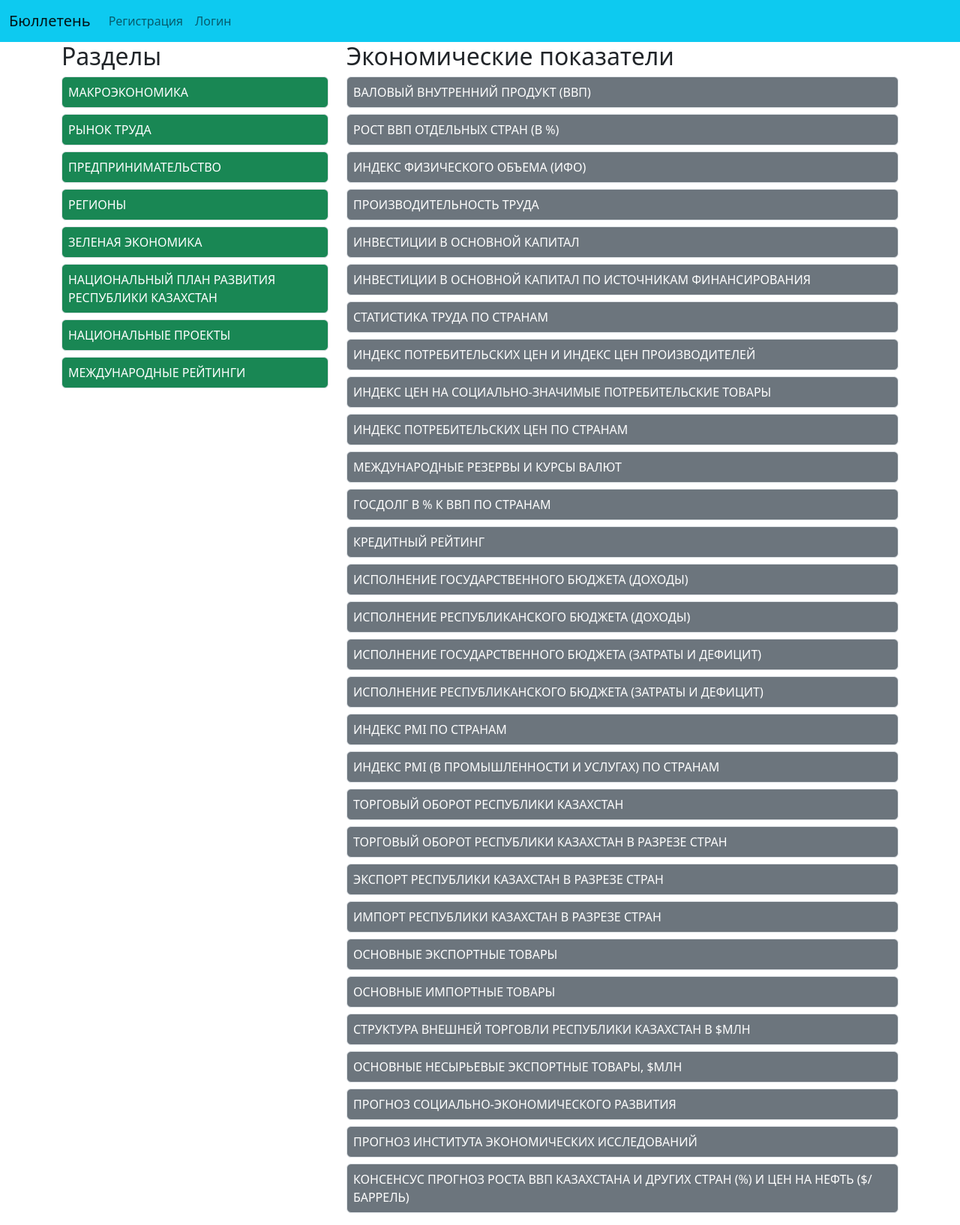
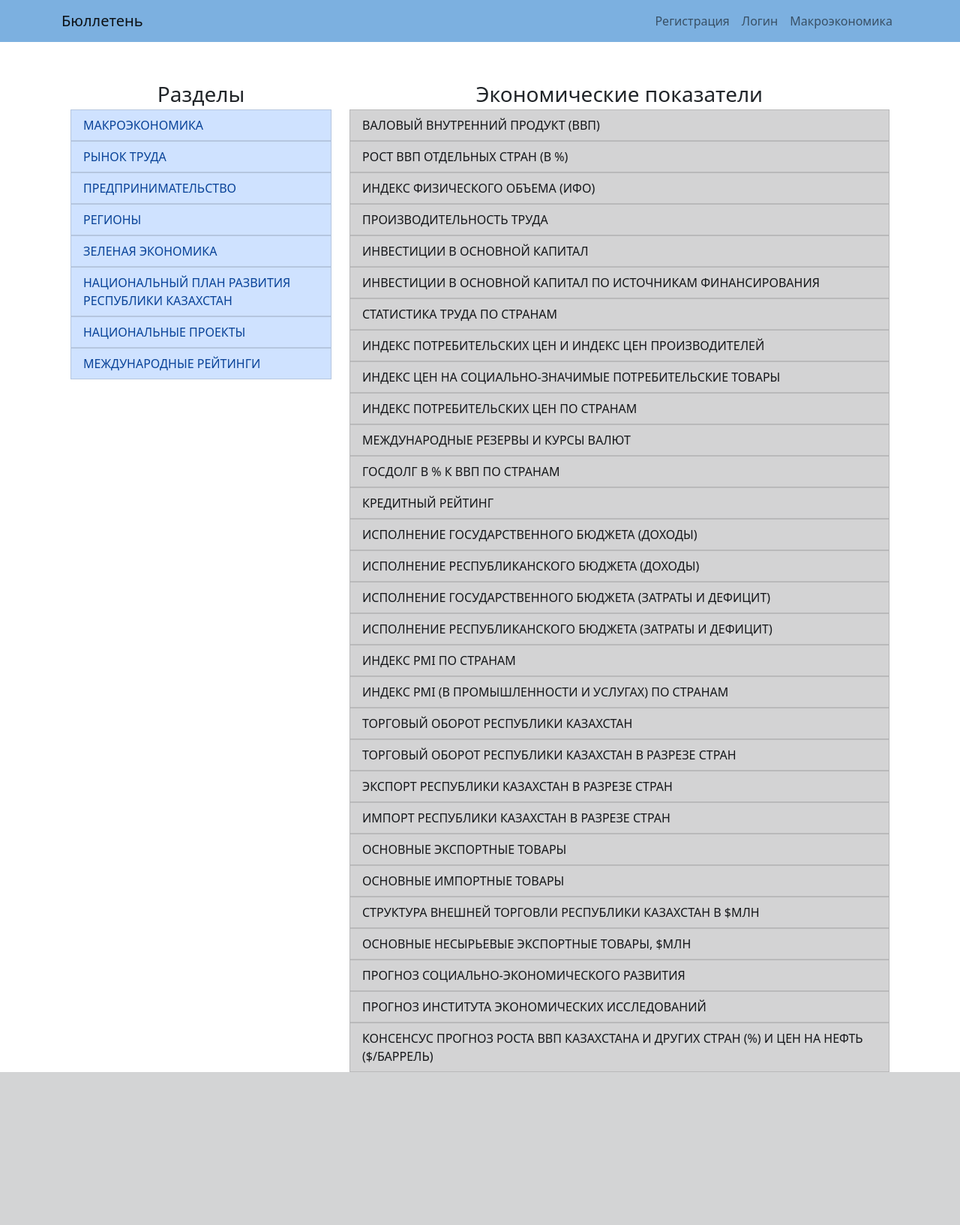
Before and after one commit to Cagey7/Macrobulletin_project, a Django app: page /topic/834/ in a window 1280 px wide. Shown: the whole page at 75% size. After the commit the page ends 1430 px from the top, so only its background shows below. Run offline with Django 4.2, Linux system fonts and the light colour scheme; data comes from the database, SQL or seed files in the repository; both versions use the stored data as it was after the commit; some libraries are stand-ins or nearby versions.

Commit message:
Changed styles

```diff
--- a/bulletin/macroeconomics/static/macroeconomics/css/styles.css
+++ b/bulletin/macroeconomics/static/macroeconomics/css/styles.css
@@ -1,51 +1,52 @@
-/* Добавляем рамки для таблицы и ячеек
-table {
-    border-collapse: collapse;
-    width: 100%;
+.header-info {
+    text-align: center;
+    font-size: 28px;
 }
 
-th, td {
-    border: 1px solid #000;
-    padding: 8px;
-    text-align: left;
-} */
+.about-info {
+    margin-top: 100px;
+    text-align: center;
+    font-size: 22px;
+}
 
-/* Стиль таблицы */
-
-
-
+.index-header-info {
+    text-align: center;
+    font-size: 22px;
+}
 
 /* Стили для таблицы */
-.table {
+.table-container {
+    width: 100%;
+    overflow-x: auto; /* Добавляем горизонтальную прокрутку при необходимости */
+    margin: 0 auto;
+}
+
+table {
     width: 100%;
     border-collapse: collapse;
 }
 
-.table th, .table td {
+table th, table td {
     padding: 8px;
     text-align: left;
-    border: 1px solid #929292; /* Более темные границы */
+    border: 1px solid #929292;
 }
 
-/* Выделение строки при наведении, кроме первой строки */
-.table tr:not(:first-child):hover {
+table tr:not(:first-child):hover {
     background-color: #b9b9b9;
 }
 
-/* Окраска заголовка в другой цвет и выравнивание по центру */
-.table th {
+table th {
     background-color: #007bff;
     color: #ffffff;
     text-align: center;
 }
 
-/* Разные цвета для строк */
-.table tr:nth-child(odd) {
-    background-color: #f2f2f2; /* Цвет для нечетных строк */
+table tr:nth-child(odd) {
+    background-color: #f2f2f2;
 }
 
-/* Окраска первой строки в другой цвет */
-.table tr:first-child {
-    background-color: #a996dd; /* Цвет первой строки */
-    color: #ffffff; /* Цвет текста в первой строке */
+table tr:first-child {
+    background-color: #a996dd;
+    color: #ffffff;
 }
--- a/bulletin/macroeconomics/templates/macroeconomics/layout.html
+++ b/bulletin/macroeconomics/templates/macroeconomics/layout.html
@@ -13,24 +13,39 @@
         <title>{{ title }}</title>
     </head>
     <body>
-        <nav class="navbar navbar-expand-lg bg-info">
-            <div class="container-fluid">
+        <nav style="background-color: rgb(124, 176, 224)" class="navbar navbar-expand-lg navbar-light">
+            <div class="container">
+                <!-- Логотип слева -->
                 <a class="navbar-brand" href="{% url 'index' %}">Бюллетень</a>
-                <button class="navbar-toggler" type="button" data-bs-toggle="collapse" data-bs-target="#navbarNavAltMarkup" aria-controls="navbarNavAltMarkup" aria-expanded="false" aria-label="Toggle navigation">
+
+                <!-- Кнопка "Гамбургер" для мобильных устройств -->
+                <button class="navbar-toggler" type="button" data-toggle="collapse" data-target="#navbarNav"
+                    aria-controls="navbarNav" aria-expanded="false" aria-label="Toggle navigation">
                     <span class="navbar-toggler-icon"></span>
                 </button>
-                <div class="collapse navbar-collapse" id="navbarNavAltMarkup">
-                    <div class="navbar-nav">
-                        <a class="nav-link" href="{% url 'register' %}">Регистрация</a>
-                        <a class="nav-link" href="{% url 'login' %}">Логин</a>
-                    </div>
+
+                <!-- Навигационные элементы справа -->
+                <div class="collapse navbar-collapse justify-content-end" id="navbarNav">
+                    <ul class="navbar-nav">
+                        <li class="nav-item active">
+                            <a class="nav-link" href="{% url 'register' %}">Регистрация</a>
+                        </li>
+                        <li class="nav-item">
+                            <a class="nav-link" href="{% url 'login' %}">Логин</a>
+                        </li>
+                        <li class="nav-item">
+                            <a class="nav-link" href="{% url 'main_topic' %}">Макроэкономика</a>
+                        </li>
+                    </ul>
                 </div>
             </div>
         </nav>
         {% for n in navbar %}
             <a href="{% url n.url_name %}"><li>{{ n.title }}</li></a>
         {% endfor %}
-        {% block body %}
-        {% endblock %}
+        <div class="container mt-5">
+            {% block body %}
+            {% endblock %}
+        </div>
     </body>
 </html>
--- a/bulletin/macroeconomics/templates/macroeconomics/topic.html
+++ b/bulletin/macroeconomics/templates/macroeconomics/topic.html
@@ -4,21 +4,33 @@
     <div class="container">
         <div class="row">
             <div class="col-md-4">
-                <h2>Разделы</h2>
-                <ul style="list-style-type: none; padding-left: 0;">
-                    {% for topic in topics%}
-                        <a href="{% url 'topic' topic.pk %}" style="text-decoration: none;"><li class="mb-2"><div class="border p-2 bg-success text-white rounded" >{{ topic.name }}</div></li> </a>
+                <div class="header-info">Разделы</div>
+                <ul class="list-group">
+                    {% for topic in topics %}
+                        <a href="{% url 'topic' topic.pk %}" style="text-decoration: none;">
+                            <li class="list-group-item list-group-item-primary">{{ topic.name }}</li>
+                        </a>
                     {% endfor %}
                 </ul>
             </div>
+            {% if economic_indices %}
             <div class="col-md-8">
-                <h2>Экономические показатели</h2>
-                <ul style="list-style-type: none; padding-left: 0;">
+                <div class="header-info">Экономические показатели</div>
+                <ul class="list-group">
                     {% for economic_index in economic_indices %}
-                        <a href="{% url 'economic_index' economic_index.pk %}" style="text-decoration: none;"><li class="mb-2"><div class="border p-2 bg-secondary text-white rounded">{{ economic_index.name }}</div></li></a>
+                    <a href="{% url 'economic_index' economic_index.pk %}" style="text-decoration: none;">
+                        <li class="list-group-item list-group-item-dark">{{ economic_index.name }}</li>
+                    </a>
                     {% endfor %}
                 </ul>
             </div>
+            {% else %}
+            <div class="col-md-8">
+                <div class="about-info">
+                    Выберите раздел, чтобы получить данные о показателях.
+                </div>
+            </div>
+            {% endif %}
         </div>
     </div>
 {% endblock %}
--- a/bulletin/macroeconomics/urls.py
+++ b/bulletin/macroeconomics/urls.py
@@ -6,5 +6,6 @@ urlpatterns = [
     path("login", views.login, name="login"),
     path("register", views.register, name="register"),
     path("topic/<int:topic_id>/", views.topic, name="topic"),
+    path("topic", views.main_topic, name="main_topic"),
     path("economic_index/<int:economic_index_id>/", views.economic_index, name="economic_index")
 ]
--- a/bulletin/macroeconomics/views.py
+++ b/bulletin/macroeconomics/views.py
@@ -35,7 +35,16 @@ def topic(request, topic_id):
     context = {
         "topics": topics,
         "economic_indices": economic_indices,
-        "title": "Регистрация"
+        "title": "Макроэкономика"
+    }
+    return render(request, "macroeconomics/topic.html", context=context)
+
+
+def main_topic(request):
+    topics = Topic.objects.all()
+    context = {
+        "topics": topics,
+        "title": "Макроэкономика"
     }
     return render(request, "macroeconomics/topic.html", context=context)
 
--- a/bulletin/utils.py
+++ b/bulletin/utils.py
@@ -29,7 +29,8 @@ economic_indices = [
     ['ИНДЕКС ПОТРЕБИТЕЛЬСКИХ ЦЕН И ИНДЕКС ЦЕН ПРОИЗВОДИТЕЛЕЙ', 'consumer_price_index2', 'МАКРОЭКОНОМИКА'],
     ['ИНДЕКС ЦЕН НА СОЦИАЛЬНО-ЗНАЧИМЫЕ ПОТРЕБИТЕЛЬСКИЕ ТОВАРЫ', 'cpi_social_consumer_goods', 'МАКРОЭКОНОМИКА'],
     ['ИНДЕКС ПОТРЕБИТЕЛЬСКИХ ЦЕН ПО СТРАНАМ', 'cpi_by_country', 'МАКРОЭКОНОМИКА'],
-    ['МЕЖДУНАРОДНЫЕ РЕЗЕРВЫ И КУРСЫ ВАЛЮТ', 'international_reserves_exchange_rates', 'МАКРОЭКОНОМИКА'],
+    ['МЕЖДУНАРОДНЫЕ РЕЗЕРВЫ И КУРСЫ ВАЛЮТ', 'international_reserves_exchange_rates1', 'МАКРОЭКОНОМИКА'],
+    ['МЕЖДУНАРОДНЫЕ РЕЗЕРВЫ И КУРСЫ ВАЛЮТ', 'international_reserves_exchange_rates2', 'МАКРОЭКОНОМИКА'],
     ['ГОСДОЛГ В % К ВВП ПО СТРАНАМ', 'government_debt_to_gdp', 'МАКРОЭКОНОМИКА'],
     ['КРЕДИТНЫЙ РЕЙТИНГ', 'credit_rating', 'МАКРОЭКОНОМИКА'],
     ['ИСПОЛНЕНИЕ ГОСУДАРСТВЕННОГО БЮДЖЕТА (ДОХОДЫ)', 'government_budget_revenue_execution', 'МАКРОЭКОНОМИКА'],
```
Also changed, not shown: bulletin/macroeconomics/templates/macroeconomics/economic_index.html (+2 -7 lines), bulletin/macroeconomics/templates/macroeconomics/index.html (+2 -15 lines), bulletin/db.sqlite3, 6 other files.
